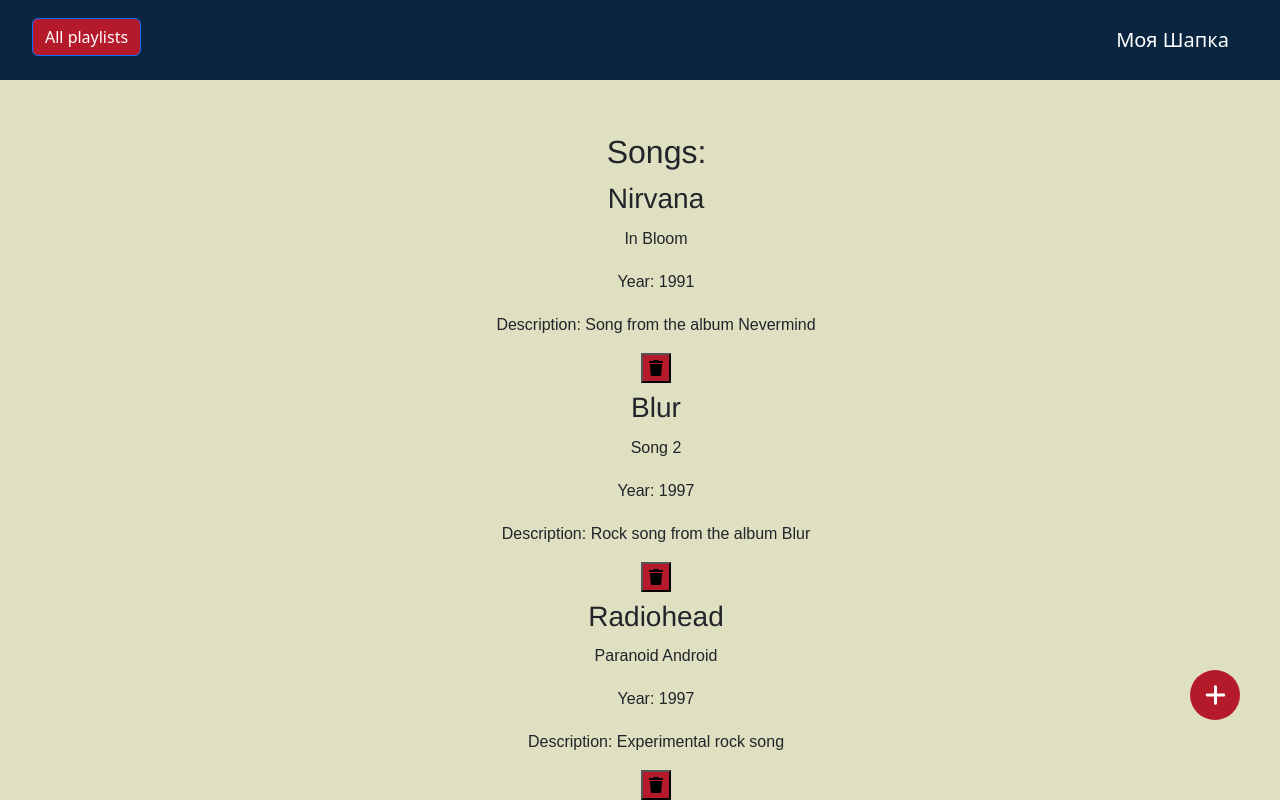
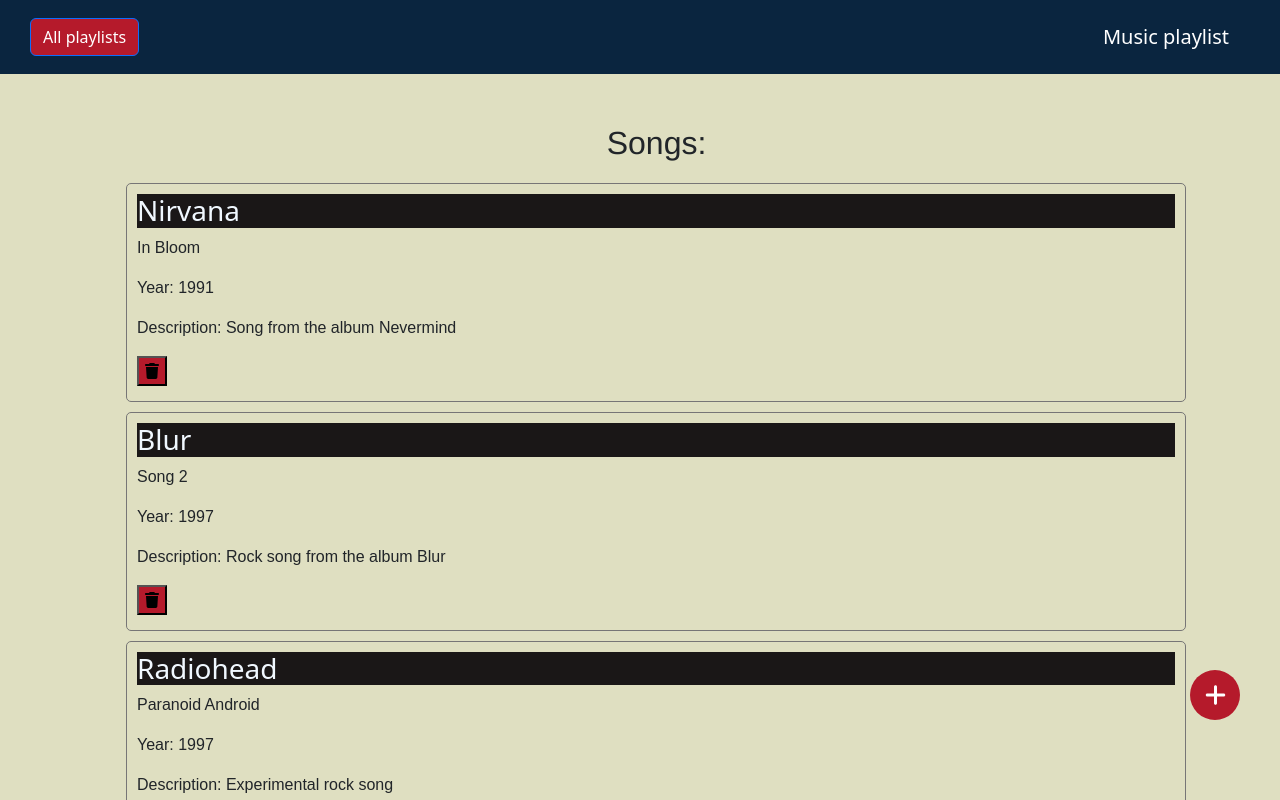
Before and after one commit to jester-ronin/music-app, a React (Create React App) app: page /playlist/all in a window 1280 px wide. Shown: the top 800 px of the page. Built offline with nearby package versions, Linux system fonts and the light colour scheme.

Commit message:
New frames, fixed inputs, new styles

```diff
--- a/src/App.css
+++ b/src/App.css
@@ -1,39 +1,8 @@
-.App {
-  text-align: center;
-}
 
-.App-logo {
-  height: 40vmin;
-  pointer-events: none;
-}
 
 @media (prefers-reduced-motion: no-preference) {
   .App-logo {
     animation: App-logo-spin infinite 20s linear;
-  }
-}
-
-.App-header {
-  background-color: #282c34;
-  min-height: 100vh;
-  display: flex;
-  flex-direction: column;
-  align-items: center;
-  justify-content: center;
-  font-size: calc(10px + 2vmin);
-  color: white;
-}
-
-.App-link {
-  color: #61dafb;
-}
-
-@keyframes App-logo-spin {
-  from {
-    transform: rotate(0deg);
-  }
-  to {
-    transform: rotate(360deg);
   }
 }
 
@@ -77,7 +46,7 @@
 /* Фаза входа */
 .fade-enter {
   opacity: 0;
-  transform: translateY(20px);
+  transform: translateY(50px);
 }
 
 /* Фаза выхода */
--- a/src/App.js
+++ b/src/App.js
@@ -1,11 +1,10 @@
 import './App.css';
-import { CSSTransition } from 'react-transition-group';
-import { useLocation } from "react-router-dom";
+import { CSSTransition} from 'react-transition-group';
+import {  Route, Routes, useLocation } from "react-router-dom";
 import Header from './components/header/Header';
 import Footer from './components/footer/Footer';
 import PlaylistList from './components/playlistList/PlaylistList';
 import PlaylistDetail from './components/playlistDetail/PlaylistDetail';
-import { Route, Routes } from "react-router-dom";
 import MainPlaylist from './components/mainPlaylist/MainPlaylist';
 
 
--- a/src/Redusers/songReducer.js
+++ b/src/Redusers/songReducer.js
@@ -22,7 +22,6 @@
         songs: [...state.songs, newSong],
       };
     case 'REMOVE_SONG':
-      debugger
       return {
         ...state,
         songs: state.songs.filter(song => song.id !== action.payload),
--- a/src/components/header/Header.js
+++ b/src/components/header/Header.js
@@ -6,14 +6,12 @@
 function Header() {
   return (
     <nav className="navbar navbar-dark custom-header">
-      <ul>
-        <li>
-          <Button id='main-playlist-link'><Link to="/playlist">All playlists</Link></Button>
-        </li>
-      </ul>
+          <Link to="/playlist" >
+            <Button id='main-playlist-link'>All playlists</Button>
+          </Link>
       <div className="footer-container">
         <span className="navbar-brand mb-0 h1">
-          Моя Шапка
+          Music playlist
         </span>
       </div>
     </nav>
--- a/src/components/header/header.css
+++ b/src/components/header/header.css
@@ -8,3 +8,12 @@
 .footer-container {
   padding-right: 35px;
 }
+
+#main-playlist-link {
+  margin-bottom: 10px;
+  margin-left: 30px;
+}
+
+#main-playlist-link:hover {
+  background-color: #5f4daf !important;
+}
--- a/src/components/mainPlaylist/MainPlaylist.js
+++ b/src/components/mainPlaylist/MainPlaylist.js
@@ -18,13 +18,16 @@
     const [songTitle, setSongTitle] = useState('');
     const [songYear, setSongYear] = useState('');
     const [songDescription, setSongDescription] = useState('');
+    const [isInvalid, setIsInvalid] = useState(false);
+
 
     const dispatch = useDispatch();
     const songs = useSelector(selectSongs);
 
     const handleSave = () => {
-        if (!artistName || !songTitle || !songYear || !songDescription) {
+        if (!artistName || !songTitle) {
             console.log("empty values");
+            alert('The artist name and track title must be entered')
             return;
         }
 
@@ -66,19 +69,26 @@
                 <Modal.Body>
                     <input
                         type="text"
-                        className="form-control"
+                        className={`form-control ${!artistName && isInvalid ? 'is-invalid' : artistName ? 'is-valid' : ''}`}
                         placeholder='Enter artist name'
                         required
                         value={artistName}
-                        onChange={(e) => setArtistName(e.target.value)}
+                        onChange={(e) => {
+                            setArtistName(e.target.value);
+                            setIsInvalid(!e.target.value);
+                        }}
                     />
+
                     <input
                         type="text"
-                        className="form-control"
+                        className={`form-control ${!songTitle && isInvalid ? 'is-invalid' : songTitle ? 'is-valid' : ''}`}
                         placeholder='Enter song title'
                         required
                         value={songTitle}
-                        onChange={(e) => setSongTitle(e.target.value)}
+                        onChange={(e) => {
+                            setSongTitle(e.target.value);
+                            setIsInvalid(!e.target.value);
+                        }}
                     />
                     <input
                         type="text"
--- a/src/components/playlistDetail/playlistDetail.css
+++ b/src/components/playlistDetail/playlistDetail.css
@@ -30,7 +30,3 @@
     transition: background-color 0.5s;
 
  }
-
- #main-playlist-link:hover {
-    background-color: #5f4daf !important;
-}
--- a/src/components/playlistList/playlistList.css
+++ b/src/components/playlistList/playlistList.css
@@ -1,5 +1,7 @@
-h3 {
+h3 a{
     font-family: 'Franklin Gothic Medium', 'Arial Narrow', Arial, sans-serif;
+    text-decoration: none !important;
+    color: black;
 }
 
 p {
--- a/src/components/songsList/SongsList.js
+++ b/src/components/songsList/SongsList.js
@@ -7,10 +7,11 @@
     return (
         <div class="container text-center">
             <h2 id='songs'>Songs:</h2>
+            <div className='song-container'>
             <ul>
                 {songs.map((item) => (
                     <li key={item.id}>
-                        <h3>{item.artist}</h3>
+                        <h3 class="text-with-texture">{item.artist}</h3>
                         <p>{item.title}</p>
                         <p>Year: {item.year}</p>
                         <p>Description: {item.description}</p>
@@ -20,6 +21,7 @@
                     </li>
                 ))}
             </ul>
+            </div>
         </div>
     );
 }
--- a/src/components/songsList/songsList.css
+++ b/src/components/songsList/songsList.css
@@ -1,31 +1,25 @@
 ul li {
   list-style: none;
+  border: 1.5px solid #777676;
+  border-radius: 5px;
+  margin: 10px 0;
+  padding: 10px;
+  transition: border-color 0.3s ease-in-out;
 }
 
-h3 {
-  text-align: center;
+.song-container {
+  text-align: left;
   padding-top: 3px;
   transition: text-shadow 0.3s ease-in-out;
 }
 
-
-h3:hover {
-  text-shadow: 2px 2px 4px rgba(0, 0, 0, 0.2);
+ul li:hover {
+  border-color: #b51a2b;
 }
 
-h2 {
-  text-align: center;
-  padding-top: 3px;
-  transition: text-shadow 0.3s ease-in-out;
-}
-
+h3:hover,
 h2:hover {
   text-shadow: 2px 2px 4px rgba(0, 0, 0, 0.2);
-}
-
-p {
-  text-align: center;
-  padding-top: 3px;
 }
 
 #songs {
@@ -36,3 +30,8 @@
   margin-bottom: 5px;
   background-color: #b51a2b;
 }
+
+.text-with-texture {
+  background-color: rgb(26, 23, 23);
+  color: aliceblue ;
+}
--- a/src/models/PlaylistClass.js
+++ b/src/models/PlaylistClass.js
@@ -2,9 +2,10 @@
 
 
 class Playlist {
-    constructor(name, songs = []) {
+    constructor(name, url, songs = []) {
         this.name = name;
         this.songs = songs;
+        this.url = url;
     }
 
     addSong(song) {
```
Also changed, not shown: src/components/addNewPlaylist/addNewPlaylist.css (line endings or trailing spaces).
